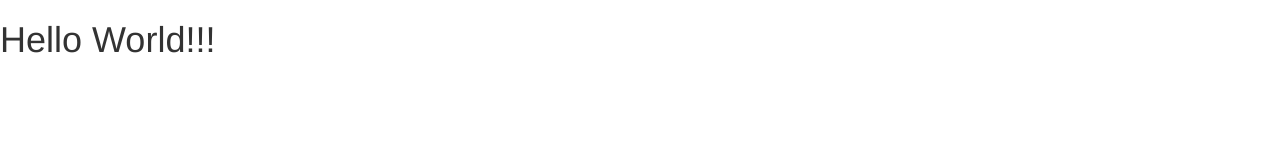
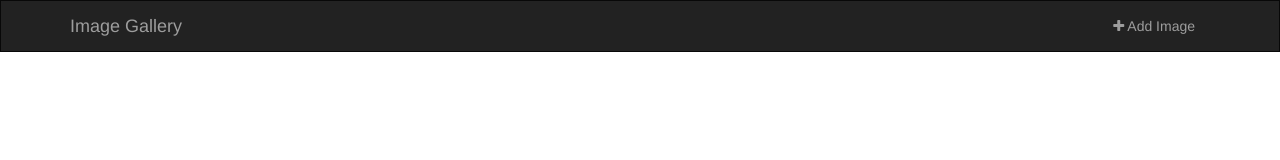
Before and after one commit to giodamelio/image_gallery, a React app: page / in a window 1280 px wide. Built offline with nearby package versions, Linux system fonts and the light colour scheme.

Commit message:
React-Bootstrap hello world

```diff
--- a/client/index.html
+++ b/client/index.html
@@ -18,6 +18,13 @@
   <!-- Font Awesome -->
   <link rel="stylesheet" href="https://maxcdn.bootstrapcdn.com/font-awesome/4.6.1/css/font-awesome.min.css" integrity="sha384-hQpvDQiCJaD2H465dQfA717v7lu5qHWtDbWNPvaTJ0ID5xnPUlVXnKzq7b8YUkbN" crossorigin="anonymous">
 </head>
+
+  <style>
+    /* Make the navbar have square corners */
+    .navbar {
+      border-radius: 0;
+    }
+  </style>
 <body>
   <div id="app"></div>
 
--- a/client/src/index.js
+++ b/client/src/index.js
@@ -1,13 +1,30 @@
 import React from 'react';
 import ReactDOM from 'react-dom';
+import {
+  Navbar,
+  Nav,
+  NavItem,
+} from 'react-bootstrap';
 
-class Hello extends React.Component {
-  render() {
-    return <h1>Hello World!!!</h1>;
-  }
-}
+const navbarInstance = (
+  <Navbar inverse>
+    <Navbar.Header>
+      <Navbar.Brand>
+        <a href="/">Image Gallery</a>
+      </Navbar.Brand>
+      <Navbar.Toggle />
+    </Navbar.Header>
+    <Navbar.Collapse>
+      <Nav pullRight>
+        <NavItem eventKey={1} href="#">
+          <i className="fa fa-plus" aria-hidden="true"></i> Add Image
+        </NavItem>
+      </Nav>
+    </Navbar.Collapse>
+  </Navbar>
+);
 
 ReactDOM.render(
-  <Hello />,
+  navbarInstance,
   document.getElementById('app')
 );
--- a/package.json
+++ b/package.json
@@ -44,6 +44,7 @@
     "koa-static": "^3.0.0",
     "nedb": "^1.8.0",
     "react": "^15.0.2",
+    "react-bootstrap": "^0.29.3",
     "react-dom": "^15.0.2",
     "whatwg-fetch": "^1.0.0"
   },
```
